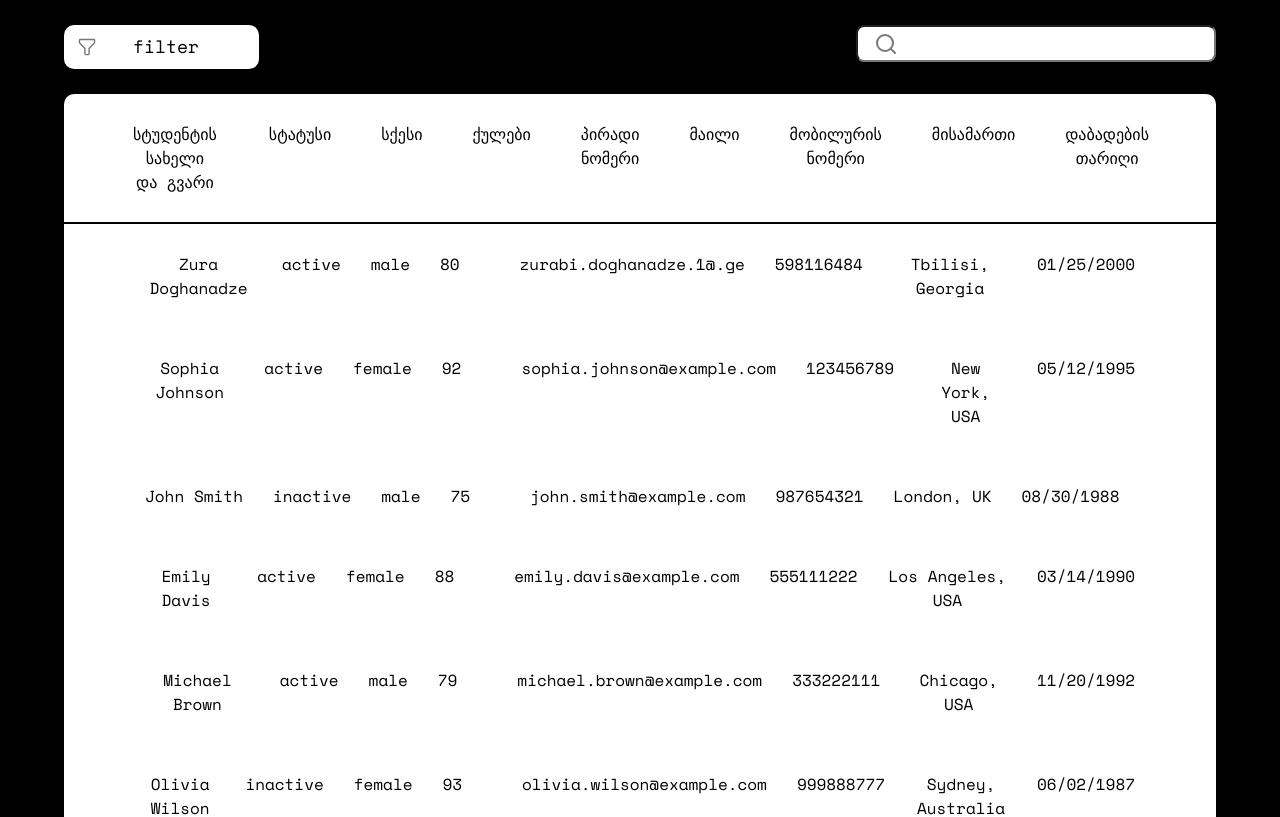
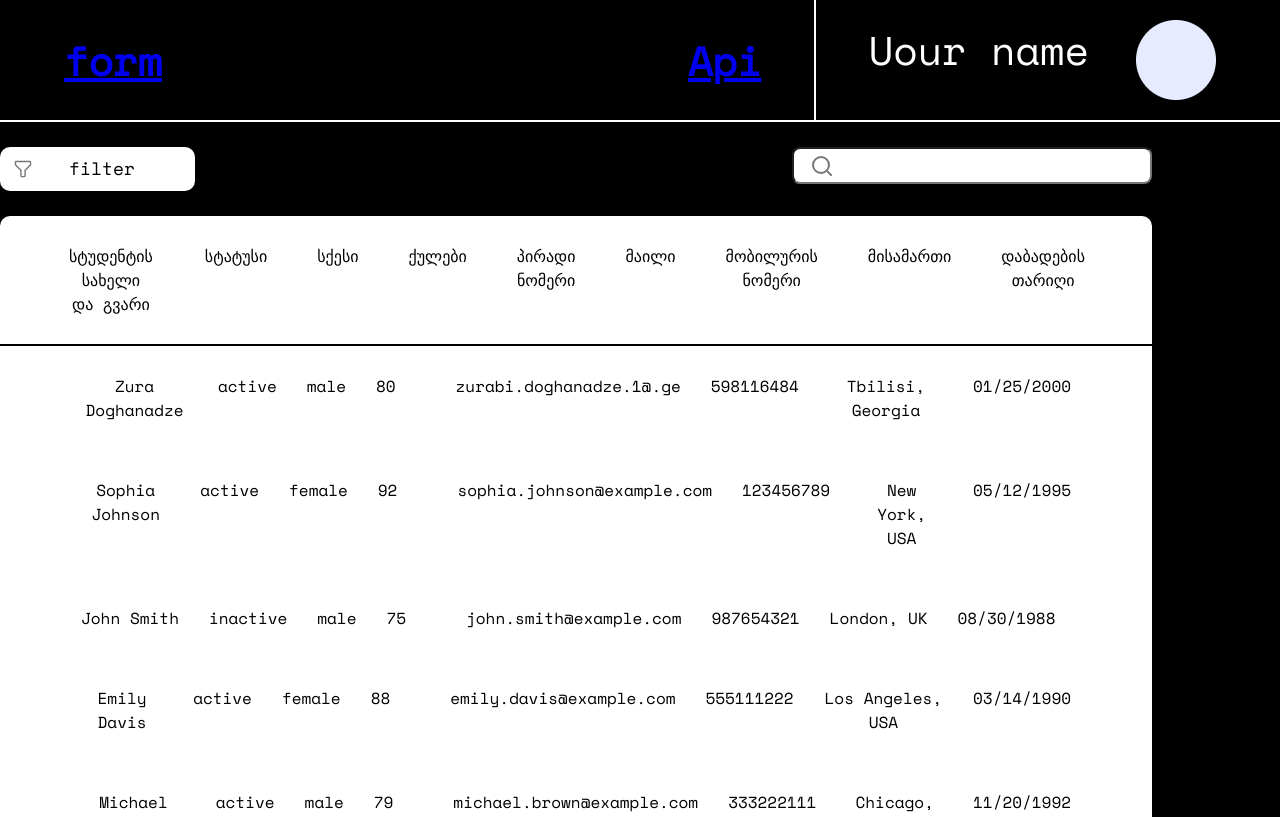
Before and after one commit to zura-doganadze/Users-Search, a React (Vite) app: page / in a window 1280 px wide. Shown: the top 817 px of the page. Built offline with nearby package versions, Linux system fonts and the light colour scheme.

Commit message:
add some details

```diff
--- a/src/App.jsx
+++ b/src/App.jsx
@@ -3,26 +3,33 @@ import styled from "styled-components";
 import Main from "./assets/Pages/Main";
 import Registration from "./assets/Pages/Registration";
 import Form from "./assets/Pages/Form";
-import Header from "./assets/Components/Header"
+import Header from "./assets/Components/Header";
+import { BrowserRouter as Router, Route, Routes } from "react-router-dom";
+import Api from "./assets/Pages/Api";
 
 function App() {
   const [started, setStarted] = useState(false);
 
   function hendlStarted() {
     setStarted(!started);
+    console.log("first");
   }
   return (
     <>
-      <Wrapper>
-        < Form />
-        {/* {started === true ? (
-          <Registration />
-        ) : (
-          <Main hendlStarted={hendlStarted} />
-        )} */}
-        {/* <Main hendlStarted={hendlStarted} /> */}
-       </Wrapper>
+      <Router>
+        <Routes>
+          <Route exact path="/"  element={<Form />} />
+          <Route exact path="/Api"  element={<Api />} />
+        </Routes>
+      </Router>
     </>
+
+    //  {/* {started === true ? (
+    //   <Registration />
+    // ) : (
+    //   <Main hendlStarted={hendlStarted} />
+    // )} */}
+    // {/* <Main hendlStarted={hendlStarted} /> */}
   );
 }
 
--- a/src/assets/Components/Header.jsx
+++ b/src/assets/Components/Header.jsx
@@ -1,12 +1,88 @@
 import React from "react";
 import styled from "styled-components";
-
+import { Link, NavLink } from "react-router-dom";
+import UserIBackground from "../../../src/Images/Header/imgBackground.png";
 function Header() {
+  const Pages = ["form", "Api"];
   return (
-    <div>
-      <div>header</div>
-    </div>
+    <MainWrapper>
+      <Container>
+        <ContentWrapper>
+          <Nav>
+            <Ul>
+              {Pages.map((item, index) => {
+                return (
+                  <List key={index}>
+                    <NavLink to={item === "form" ? "/" : `/${item}`}>{item}</NavLink>
+                  </List>
+                );
+              })}
+            </Ul>
+          </Nav>
+          <Line></Line>
+          <NameWrapper>
+            <Name>Uour name</Name>
+            <Img src={UserIBackground} alt="user img backgorund" />
+          </NameWrapper>
+        </ContentWrapper>
+      </Container>
+    </MainWrapper>
   );
 }
 
 export default Header;
+
+const MainWrapper = styled.div`
+  color: #ffffff;
+  font-size: 44px;
+  display: flex;
+  justify-content: center;
+  border-bottom: 2px solid #fff;
+`;
+const Container = styled.div`
+  max-width: 100%;
+  width: 90%;
+`;
+const ContentWrapper = styled.div`
+  /* padding: 35px 0; */
+  display: flex;
+  align-items: center;
+`;
+const Nav = styled.nav`
+  display: flex;
+  justify-content: space-between;
+  width: 100%;
+`;
+const Ul = styled.ul`
+  display: flex;
+  justify-content: space-between;
+  width: 100%;
+  list-style: none;
+  border-bottom: none;
+`;
+const List = styled.li`
+  color: #ffffff;
+  font-size: 40px;
+  font-weight: 700;
+`;
+const Line = styled.div`
+  width: 2px;
+  background: #fff;
+  min-height: 120px;
+  margin: 0 53px;
+`;
+const NameWrapper = styled.div`
+  display: flex;
+  max-width: 500px;
+  font-size: 18px;
+  width: max-content;
+`;
+const Name = styled.span`
+  font-size: 40px;
+  margin-right: 47px;
+  white-space: nowrap;
+  cursor: pointer;
+`;
+const Img = styled.img`
+  cursor: pointer;
+`;
--- /dev/null
+++ b/src/assets/Pages/Api.jsx
@@ -0,0 +1,16 @@
+import React from "react";
+import styled from "styled-components";
+import Header from "../Components/Header";
+
+const Api = () => {
+  return (
+    <Wrapper>
+      <Header />
+    </Wrapper>
+  );
+};
+
+export default Api;
+const Wrapper = styled.div`
+  width: 100%;
+`;
--- a/src/assets/Pages/Form.jsx
+++ b/src/assets/Pages/Form.jsx
@@ -20,6 +20,7 @@ function Form() {
   const [users, setUsers] = useState(userData);
   return (
     <Wrapper>
+      < Header />
       <Container>
         <div>
           {/* <Filters>
@@ -45,6 +46,7 @@ function Form() {
                   return <span key={index}>{text}</span>;
                 })}
               </UserDetails>
+
               <div>
                 {users.map((user) => {
                   return (
@@ -78,6 +80,7 @@ const Wrapper = styled.div`
   min-height: 100vh;
   display: flex;
   justify-content: center;
+  flex-direction: column
 `;
 const Container = styled.div`
   max-width: 100%;
```
Also changed, not shown: src/Images/Header/imgBackground.png (added).
